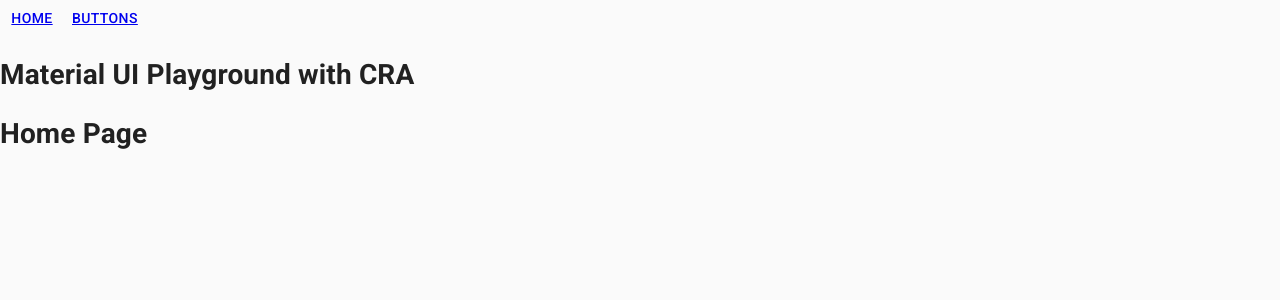
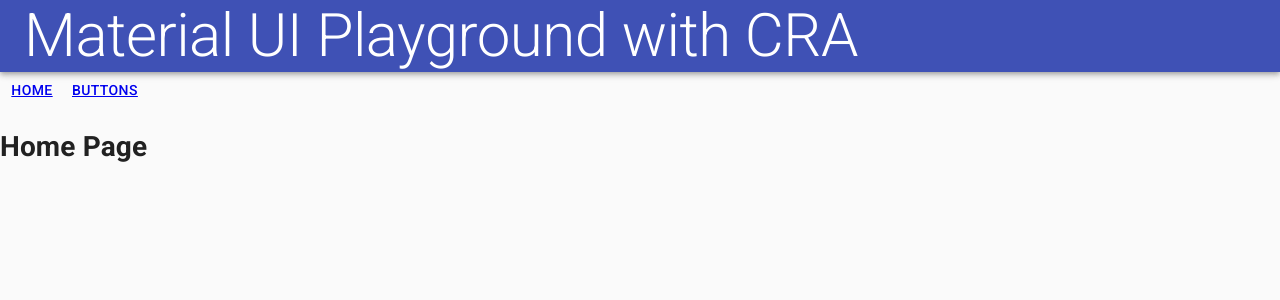
Before and after one commit to david-p-smith/cra-material-ui, a React (Create React App) app: page / in a window 1280 px wide. Shown: the top 300 px of the page. Built offline with nearby package versions, Linux system fonts and the light colour scheme.

Commit message:
add app bar

```diff
--- a/src/components/App.js
+++ b/src/components/App.js
@@ -10,14 +10,12 @@ function App() {
   return (
     <>
       <CssBaseline />
+      <Header />
       <Nav />
-      <Header />
-      <div>
-        <Switch>
-          <Route exact path="/" component={HomePage} />
-          <Route path="/buttons" component={ButtonsPage} />
-        </Switch>
-      </div>
+      <Switch>
+        <Route exact path="/" component={HomePage} />
+        <Route path="/buttons" component={ButtonsPage} />
+      </Switch>
     </>
   );
 }
--- a/src/components/fragments/Header.js
+++ b/src/components/fragments/Header.js
@@ -1,10 +1,13 @@
 import React from "react";
+import { AppBar, Typography, Toolbar } from "@material-ui/core";
 
 function Header() {
   return (
-    <div>
-      <h1>Material UI Playground with CRA</h1>
-    </div>
+    <AppBar position="sticky">
+      <Toolbar>
+        <Typography variant="h2">Material UI Playground with CRA</Typography>
+      </Toolbar>
+    </AppBar>
   );
 }
 
```
